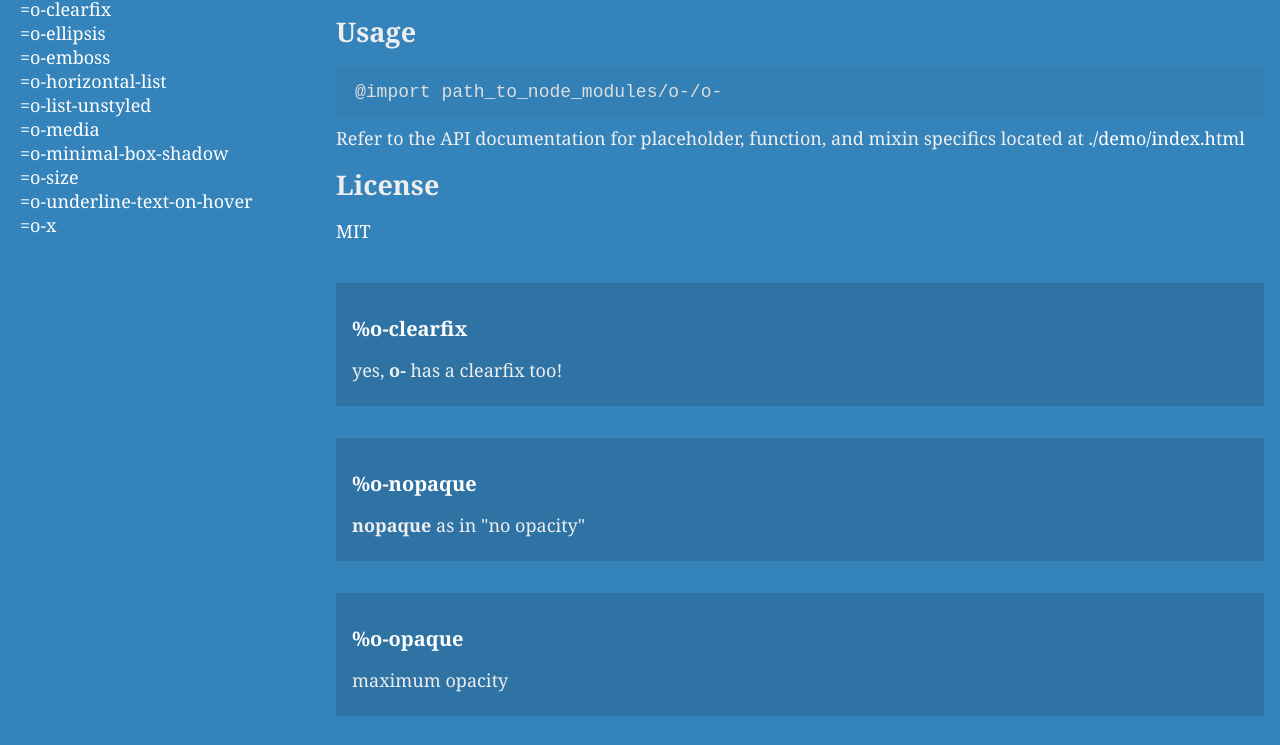
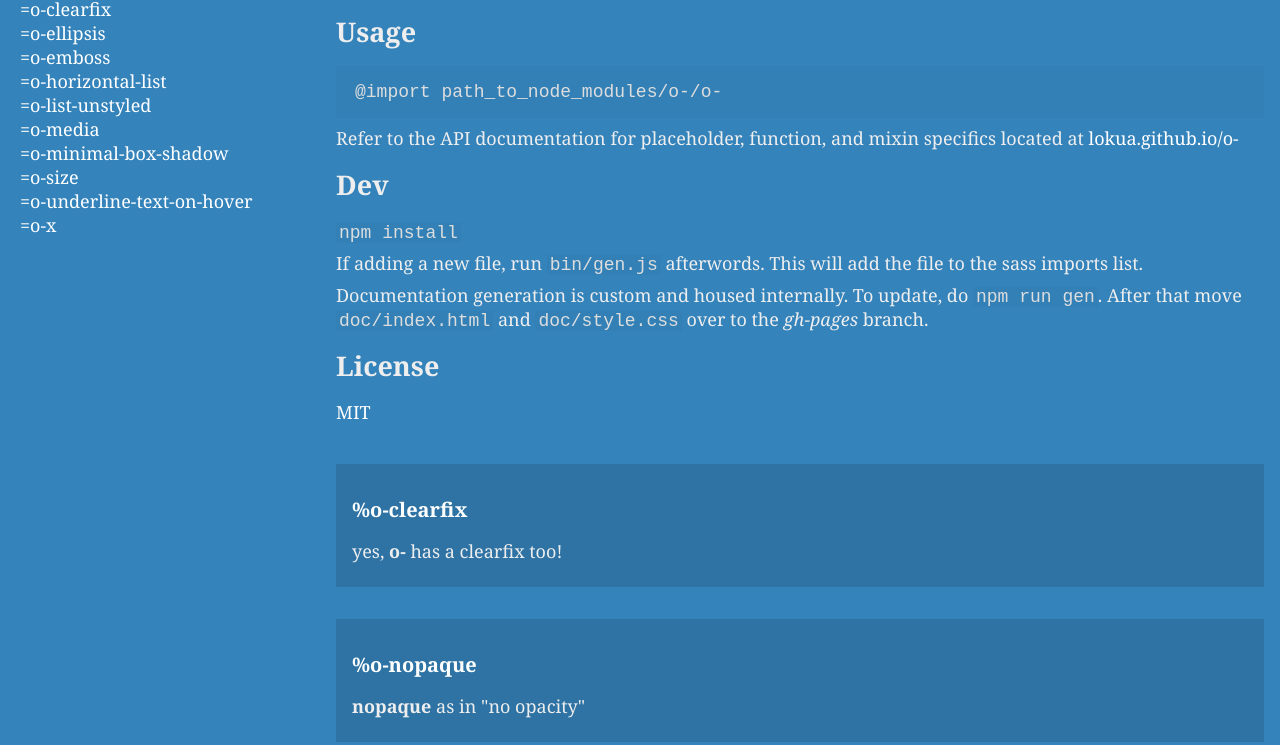
Before and after one commit to Lokua/o-, a website: page docs/index.html in a window 1280 px wide. Shown: the part 728-1473 px from the top of the page. Drawn offline with Linux system fonts and the light colour scheme.

Commit message:
regen doc

```diff
--- a/Gruntfile.js
+++ b/Gruntfile.js
@@ -61,4 +61,5 @@ module.exports = function(grunt) {
 
   grunt.registerTask('default', ['watch']);
   grunt.registerTask('gen', ['exec']);
+  grunt.registerTask('doc', ['exec', 'jade', 'sass']);
 }
--- a/docs/index.html
+++ b/docs/index.html
@@ -65,7 +65,14 @@ to reserve the package name. Names, structure, and implementations will surely c
 <pre><code class="lang-sass">@import path_to_node_modules/o-/o-
 </code></pre>
 <p>Refer to the API documentation for placeholder,
-function, and mixin specifics located at <a href="./demo/index.html">./demo/index.html</a></p>
+function, and mixin specifics located at <a href="http://lokua.github.io/o-">lokua.github.io/o-</a></p>
+<h2 id="dev">Dev</h2>
+<p><code>npm install</code></p>
+<p>If adding a new file, run <code>bin/gen.js</code> afterwords. This will add
+the file to the sass imports list.</p>
+<p>Documentation generation is custom and housed internally. To update,
+do <code>npm run gen</code>.  After that move <code>doc/index.html</code> and
+<code>doc/style.css</code> over to the <em>gh-pages</em> branch.</p>
 <h2 id="license">License</h2>
 <p><a href="http://lokua.net/license-mit.html">MIT</a></p>
 
@@ -120,12 +127,12 @@ Note the jade example, this structure (including the label) is a must.</p>
 <h1>%o-grid</h1>
 <p>Generic grid container with 100% width and clearfix extension
 <a id="o-span"></a></p>
-<h1>=o-span($number)</h1>
+<h1>=o-span($number, $float: left)</h1>
 <p>Dynamically add <code>$number</code> of columns to an element.
 The o-grid is based on a 12 column grid with no gutters,
 By default, a media query is included to set width to 100%, or 12 columns
 on screens with 768px max which can be changed through the <code>$o-max-width-break</code> variable.
-To disable the break functionality entirely, set <code>$o-auto-break: false</code>.
+To disable the break functionality entirely, set the global <code>$o-auto-break: false</code>.
 <a id="o-col"></a></p>
 <h1>%o-col-*</h1>
 <p>%o-col-* placeholders, where <code>*</code> is
--- a/package.json
+++ b/package.json
@@ -23,7 +23,7 @@
   "author": "Joshua Kleckner <dev@lokua.net> (http://lokua.net/)",
   "license": "MIT",
   "devDependencies": {
-    "fs-extra": "^0.12.0",
+    "fs-extra": "^0.16.4",
     "grunt": "^0.4.5",
     "grunt-contrib-jade": "^0.13.0",
     "grunt-contrib-sass": "^0.8.1",
```
Also changed, not shown: README.md, 2 other files.
